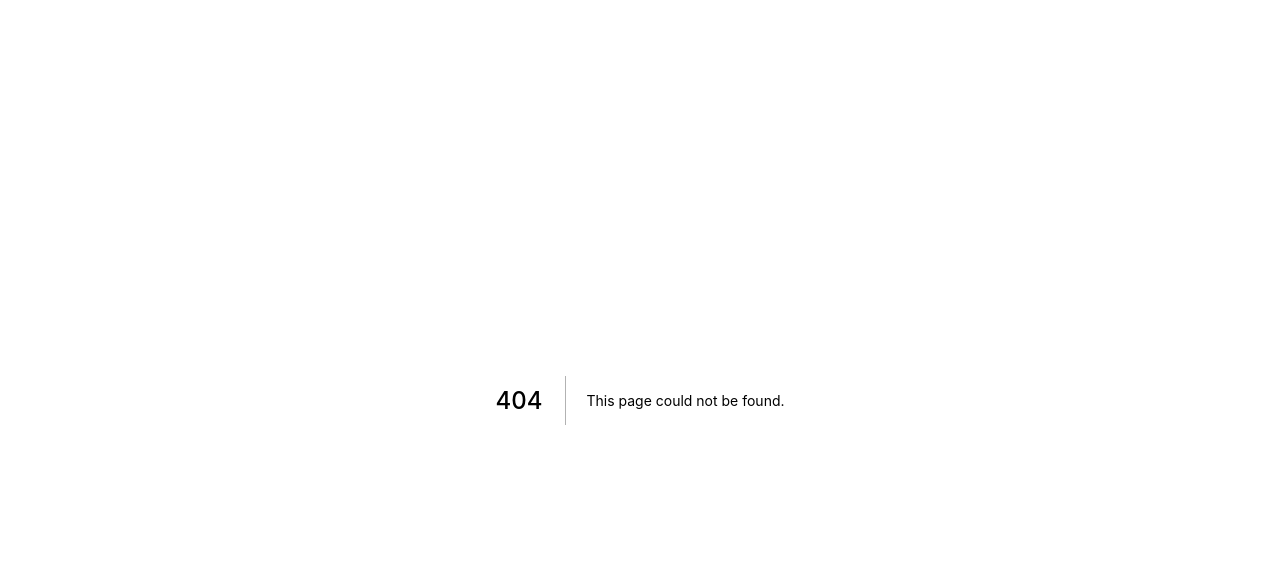
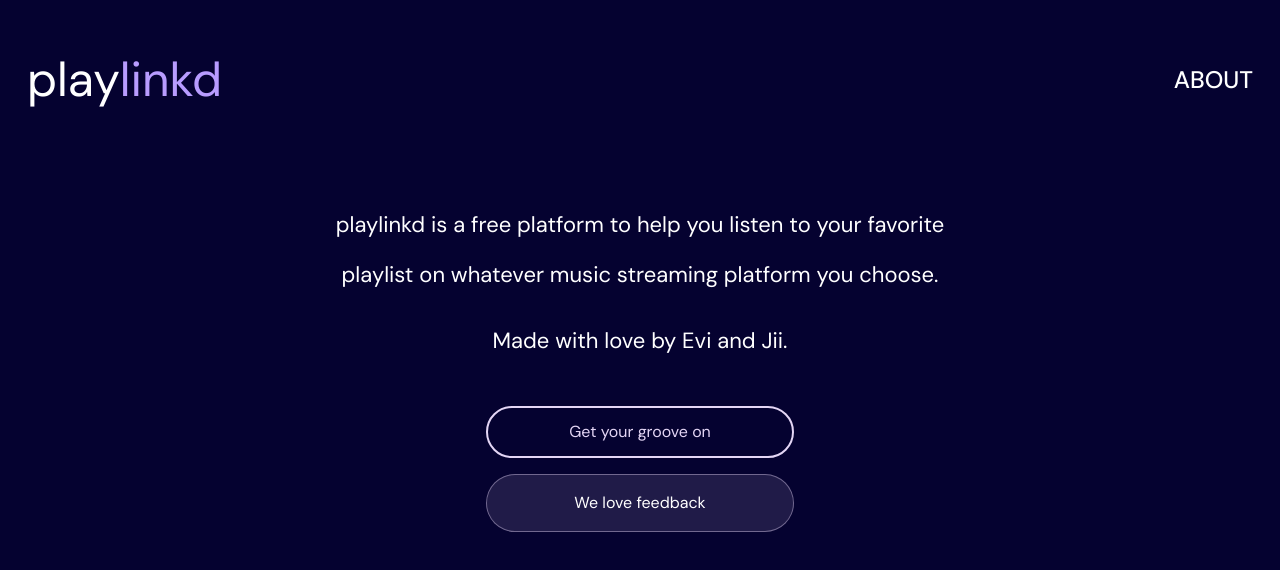
Before and after one commit to mightyFZeus/playlinkd-frontend, a Next.js app: page /about in a window 1280 px wide. Before the commit this address had no page. Shown: the top 570 px of the page. Built offline with nearby package versions, Linux system fonts and the light colour scheme.

Commit message:
changes made

```diff
--- a/src/components/Footer.tsx
+++ b/src/components/Footer.tsx
@@ -2,8 +2,10 @@ import React from "react";
 
 const Footer = () => {
   return (
-    <div className="border border-yeahhh bg-yeahh mx-[80px] rounded-full py-6 cursor-pointer">
-      <p className="text-white text-center">We love feedback</p>
+    <div className="flex justify-center items-center">
+      <div className="w-[190px] md:w-[308px] border border-yeahhh bg-yeahh mx-[80px] rounded-full py-4 cursor-pointer">
+        <p className="text-white text-center">We love feedback</p>
+      </div>
     </div>
   );
 };
--- /dev/null
+++ b/src/components/Navbar.tsx
@@ -0,0 +1,21 @@
+import React from "react";
+import Link from "next/link";
+
+const Navbar = () => {
+  return (
+    <div className="text-white w-full pt-[56px] md:flex md:justify-between md:items-center  px-[27px]">
+      <p className="hidden md:block text-5xl text-white text-center cursor-pointer">
+        play<span className="text-purple">linkd</span>
+      </p>
+      <div className="flex justify-end items-center md:block">
+        <Link href="/about">
+          <p className="text-purple md:text-white hover:text-purple uppercase font-medium text-end md:text-2xl cursor-pointer">
+            About
+          </p>
+        </Link>
+      </div>
+    </div>
+  );
+};
+
+export default Navbar;
--- a/src/components/Playlinkd.tsx
+++ /dev/null
@@ -1,29 +0,0 @@
-import React from "react";
-
-const Playlinkd = () => {
-  return (
-    <>
-      <div className="text-white w-full pt-[56px] md:flex md:justify-between md:items-center  px-[27px]">
-        <p className="hidden md:block text-5xl text-white text-center cursor-pointer">
-          play<span className="text-purple">linkd</span>
-        </p>
-        <div className="flex justify-end items-center md:block">
-          <p className="text-purple md:text-white hover:text-purple uppercase font-medium text-end md:text-2xl cursor-pointer">
-            About
-          </p>
-        </div>
-      </div>
-      <div className="mt-20">
-        <p className="text-4xl text-white text-center md:hidden">
-          play<span className="text-purple">linkd</span>
-        </p>
-        <p className="text-white text-center px-[33px] pt-4 text-sm sm:text-base md:text-[32px] md:leading-[50px]">
-          All your dope playlists on your preferred <br />
-          music streaming platform.
-        </p>
-      </div>
-    </>
-  );
-};
-
-export default Playlinkd;
--- /dev/null
+++ b/src/pages/about.tsx
@@ -0,0 +1,35 @@
+import React from "react";
+import Navbar from "@/components/Navbar";
+import Link from "next/link";
+import Footer from "@/components/Footer";
+
+const About = () => {
+  return (
+    <div className="bg-background h-screen w-screen">
+      <Navbar />
+      <div className="mt-20">
+        <p className="text-4xl text-white text-center md:hidden">
+          play<span className="text-purple">linkd</span>
+        </p>
+        <p className="text-white text-center px-[33px] lg:px-[150px] xl:px-[300px] 2xl:px-[406px] pt-4 text-sm sm:text-base md:text-[22px] md:leading-[50px]">
+          playlinkd is a free platform to help you listen to your favorite playlist on whatever music streaming platform
+          you choose.
+        </p>
+        <p className="text-white text-center px-[33px] pt-4 text-sm sm:text-base md:text-[22px] md:leading-[50px]">
+          Made with love by Evi and Jii.
+        </p>
+      </div>
+
+      <Link href="/">
+        <div className="flex justify-center items-center mt-10 mb-4">
+          <div className="w-[190px] md:w-[308px] mx-6 bg-transparent text-txt py-3 rounded-full cursor-pointer border-2 border-txt hover:bg-txt hover:text-background">
+            <p className="text-center font-semisemibold">Get your groove on</p>
+          </div>
+        </div>
+      </Link>
+      <Footer />
+    </div>
+  );
+};
+
+export default About;
--- a/src/pages/index.tsx
+++ b/src/pages/index.tsx
@@ -1,38 +1,72 @@
 import React, { useState } from "react";
 import { BsArrowRightCircle } from "react-icons/bs";
-import Playlinkd from "@/components/Playlinkd";
+import { BiMusic } from "react-icons/bi";
+import Navbar from "@/components/Navbar";
 import Link from "next/link";
 import Footer from "@/components/Footer";
 
 const index = () => {
   const [inFocus, setInFocus] = useState(false);
+  const [music, setMusic] = useState(false);
   const onFocus = () => {
     setInFocus(true);
+  };
+
+  const handleMusic = () => {
+    setMusic(!music);
+    setInFocus(false);
   };
   return (
     <div className="bg-background h-screen w-screen flex flex-col justify-between origin pb-[60px]">
       <div>
-        <Playlinkd />
+        <Navbar />
+        <div className="mt-20">
+          <p className="text-4xl text-white text-center md:hidden">
+            play<span className="text-purple">linkd</span>
+          </p>
+          <p className="text-white text-center px-[33px] pt-4 text-sm sm:text-base md:text-[32px] md:leading-[50px]">
+            All your dope playlists on your preferred <br />
+            music streaming platform.
+          </p>
+        </div>
         <div className="flex justify-center items-center mt-10">
           <div
-            className={`w-full md:w-[506px] flex justify-between items-center bg-[#28213c] py-3 px-3 mx-[24px] rounded-md cursor-pointer ${
-              inFocus && "border-2 border-purple"
-            } `}
+            className={`w-full md:w-[506px] flex justify-between items-center bg-[#28213c] py-3 px-3 mx-[24px] cursor-pointer ${
+              music ? "!rounded-t-lg" : "rounded-lg"
+            } ${inFocus && "border-2 border-yeahhh"}`}
           >
             <input
               onFocus={onFocus}
               type="text"
               placeholder="Paste playlist link here"
-              className="focus:outline-none bg-[#28213c] placeholder:text-light-purple placeholder:text-base py-2 text-light-purple text-sm w-[90%]"
+              className="focus:outline-none bg-[#28213c] placeholder:text-txt placeholder:text-base py-2 text-txt text-sm w-[90%]"
             />
-            <BsArrowRightCircle className="text-2xl text-purple cursor-pointer" />
+            <BsArrowRightCircle className="text-2xl text-purple cursor-pointer" onClick={handleMusic} />
           </div>
         </div>
+
+        {music && (
+          <div className="flex justify-center items-center">
+            <div className="md:w-[506px] flex gap-5 items-center bg-yeah border-t-[1px] border-yeahhh py-5 px-4 rounded-b-lg">
+              <img src="/assets/Group 2.png" alt="" />
+              <div>
+                <p className="text-white text-base font-semibold pb-1">gbedu wey dey burst brain</p>
+                <p className="text-txt text-xs pb-1">35 songs, 2h 45 mins</p>
+                <div className="flex items-center gap-1 pb-2">
+                  <div className="p-[1px] bg-white rounded">
+                    <BiMusic />
+                  </div>
+                  <p className="text-white text-xs">Oreoluwa Shonibare</p>
+                </div>
+              </div>
+            </div>
+          </div>
+        )}
 
         <Link href="/music">
           <div className="flex justify-center items-center mt-4">
             <div className="w-full md:w-[506px] mx-6 bg-white text-[#1D0361] py-3 rounded-full cursor-pointer hover:border-2 hover:border-purple hover:text-white hover:bg-yeah">
-              <p className="text-center font-semibold">Get your playlist</p>
+              <p className="text-center font-semisemibold">Get your playlist</p>
             </div>
           </div>
         </Link>
--- a/src/pages/music.tsx
+++ b/src/pages/music.tsx
@@ -1,7 +1,6 @@
 import MusicButton from "@/components/MusicButton";
 import React from "react";
 import { BiMusic } from "react-icons/bi";
-
 import { HiOutlineClipboardCopy } from "react-icons/hi";
 import Link from "next/link";
 import Footer from "@/components/Footer";
@@ -14,9 +13,11 @@ const Music = () => {
           <p className="text-lg md:text-5xl text-white text-center cursor-pointer">
             play<span className="text-purple">linkd</span>
           </p>
-          <p className="text-purple md:text-white hover:text-purple uppercase font-medium text-end md:text-2xl cursor-pointer">
-            About
-          </p>
+          <Link href="/about">
+            <p className="text-purple md:text-white hover:text-purple uppercase font-medium text-end md:text-2xl cursor-pointer">
+              About
+            </p>
+          </Link>
         </div>
         <div className="mt-20 hidden md:block">
           <p className="text-white text-center px-[33px] pt-4 text-sm sm:text-base md:text-[32px] md:leading-[50px]">
@@ -28,10 +29,9 @@ const Music = () => {
 
       <div className="flex justify-center items-center pt-[52px]">
         <div className="bg-music bg-no-repeat bg-cover bg-center md:w-[526px] w-full mx-5 rounded-2xl py-[53px] border border-yeahhh px-7 md:px-[83px]">
-          <div className="flex justify-between items-center">
-            <p className="font-bold text-white text-2xl md:text-3xl">
-              gbedu wey dey <br />
-              burst brain
+          <div className="flex justify-between items-center gap-2">
+            <p className="font-semibold text-white text-2xl md:text-3xl font-semibold md:pr-10">
+              gbedu wey dey burst brain
             </p>
 
             <div className="md:hidden">
@@ -42,7 +42,7 @@ const Music = () => {
           <p className="text-white py-2">35 songs, 2h 45 mins</p>
           <div className="flex justify-between items-center">
             <div className="flex items-center gap-1 pb-2">
-              <div className="p-[1px] bg-white hidden md:block">
+              <div className="p-[1px] rounded bg-white hidden md:block">
                 <BiMusic />
               </div>
               <p className="text-white">Oreoluwa Shonibare</p>
--- a/src/styles/global.css
+++ b/src/styles/global.css
@@ -1,11 +1,11 @@
-@import url("https://fonts.googleapis.com/css2?family=Alfa+Slab+One&family=Inter:wght@300;400;500;600;700;800;900&family=Montserrat:wght@300;400;500;600;700;800;900&family=Open+Sans:wght@300;400;500;600;700&family=Poppins:wght@200;300;400;500;600;700&family=Raleway:wght@300;400;500;600;700;800;900&family=Readex+Pro:wght@300;400;500;600;700&family=Source+Sans+Pro:wght@200;300;400;600;700;900&family=Urbanist:ital,wght@0,200;0,300;0,400;0,500;0,600;0,700;0,800;0,900;1,100;1,200;1,300;1,400;1,500;1,600;1,700;1,800;1,900&display=swap");
+@import url("https://fonts.googleapis.com/css2?family=DM+Sans:wght@400;500;700&display=swap");
 
 @tailwind base;
 @tailwind components;
 @tailwind utilities;
 
 :root {
-  --font-family: "Montserrat", sans-serif;
+  --font-family: "DM Sans", sans-serif;
 }
 
 * {
@@ -17,20 +17,3 @@
 body {
   font-family: var(--font-family);
 }
-
-/* body ::-webkit-scrollbar {
-  height: 17px;
-} */
-
-/* body ::-webkit-scrollbar-track {
-  background: #ce778b;
-}
-
-body ::-webkit-scrollbar-thumb {
-  background-color: #495670;
-  border: 3px solid #535352;
-  border-radius: 10px;
-} */
-@import "react-alice-carousel/lib/alice-carousel.css";
-@import "slick-carousel/slick/slick.css";
-@import "slick-carousel/slick/slick-theme.css";
--- a/tailwind.config.js
+++ b/tailwind.config.js
@@ -8,7 +8,6 @@ module.exports = {
       colors: {
         background: "#050230",
         purple: "#B89CFF",
-        "light-purple": "#E4D6F5",
         yeah: "rgba(228, 214, 245, 0.44)",
         yeahh: "rgba(228, 214, 245, 0.12)",
         yeahhh: "rgba(228, 214, 245, 0.41)",
```
